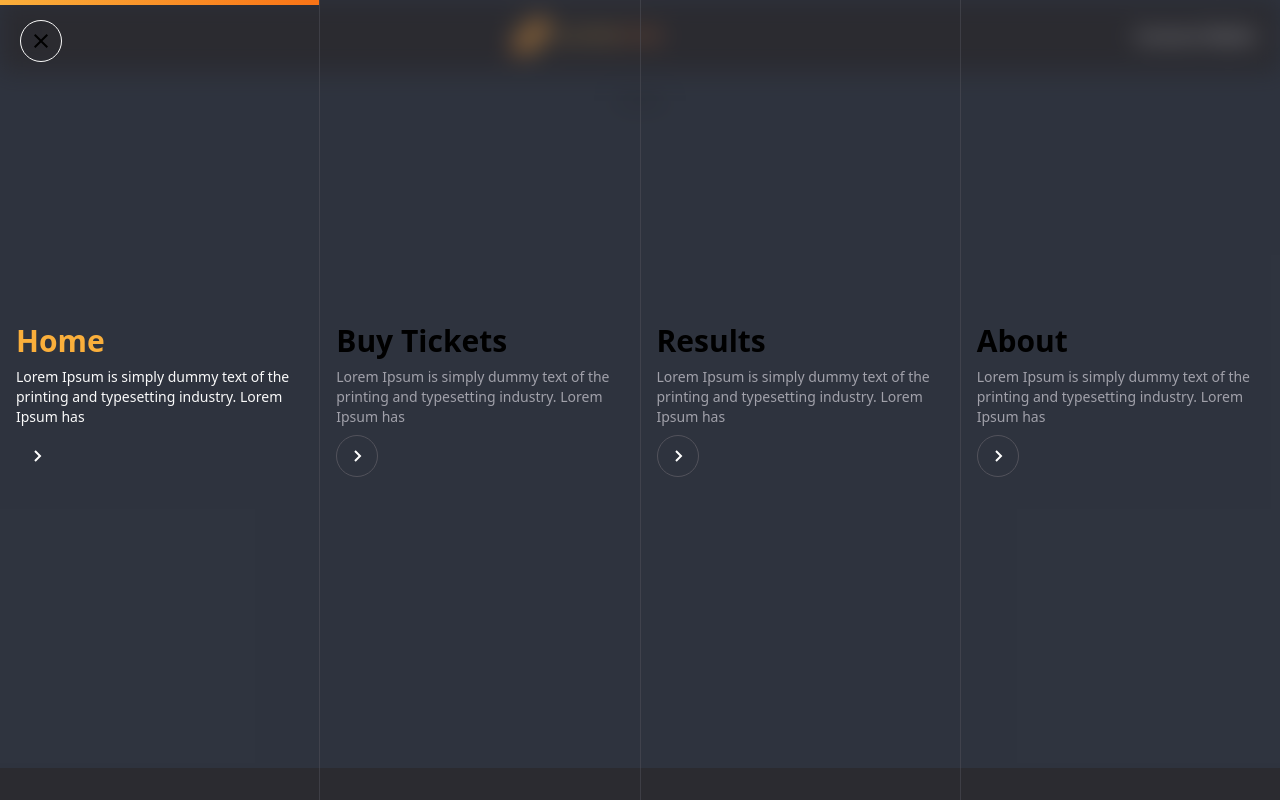
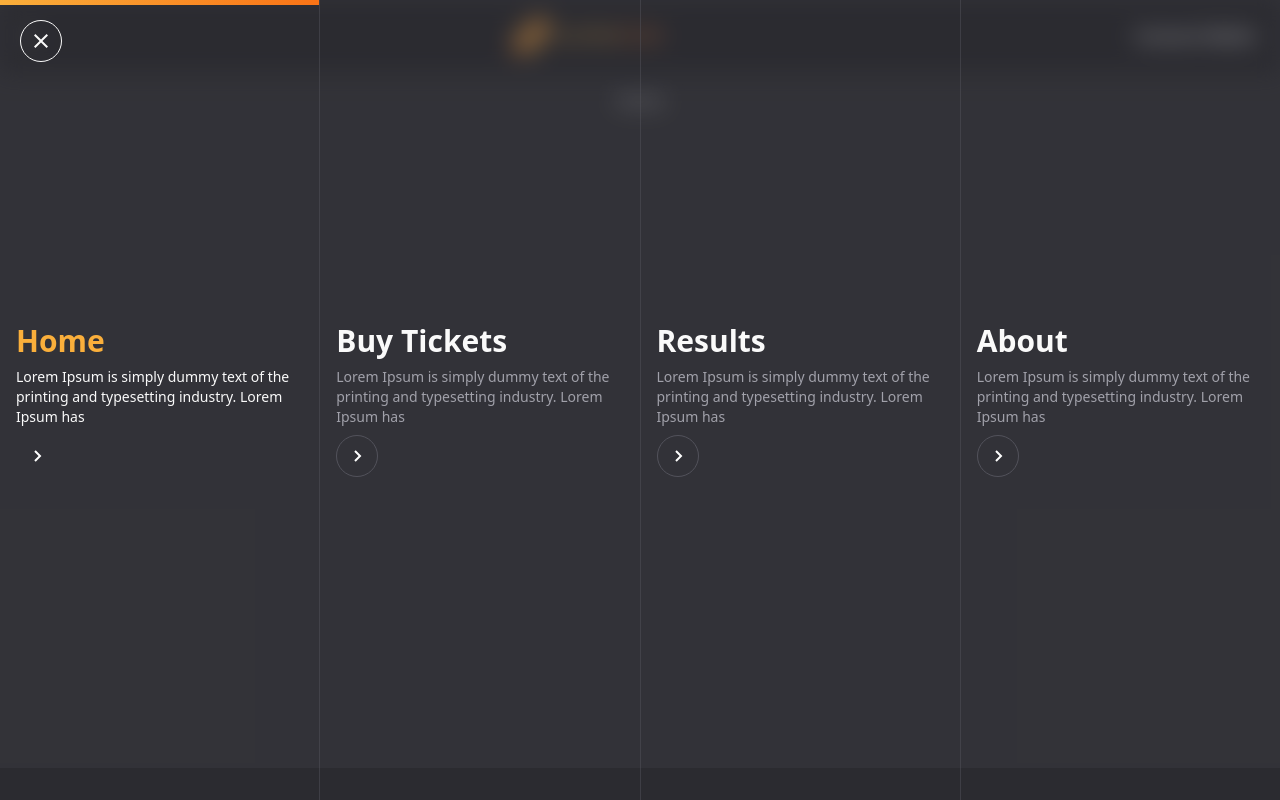
Before and after one commit to thorium-labs/superstar-ui, a React (Vite) app: page / in a window 1280 px wide. Built offline with nearby package versions, Linux system fonts and the light colour scheme.

Commit message:
update styles

```diff
--- a/src/index.css
+++ b/src/index.css
@@ -6,5 +6,6 @@
     min-height: 100vh;
     overflow: auto;
     overflow-x: hidden;
-    background: theme('colors.gray.800');
+    background: theme('colors.zinc.800');
+    color:theme('colors.zinc.50');
 }
```
